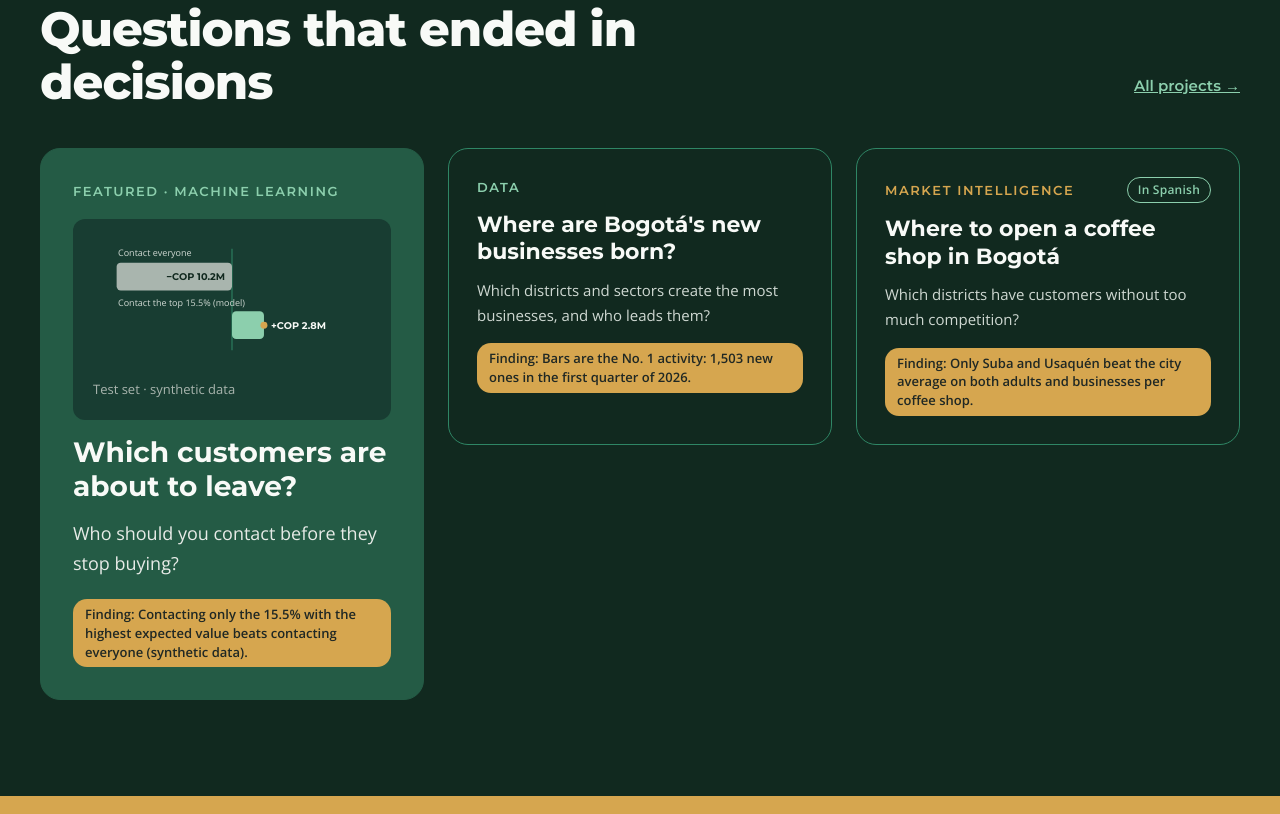
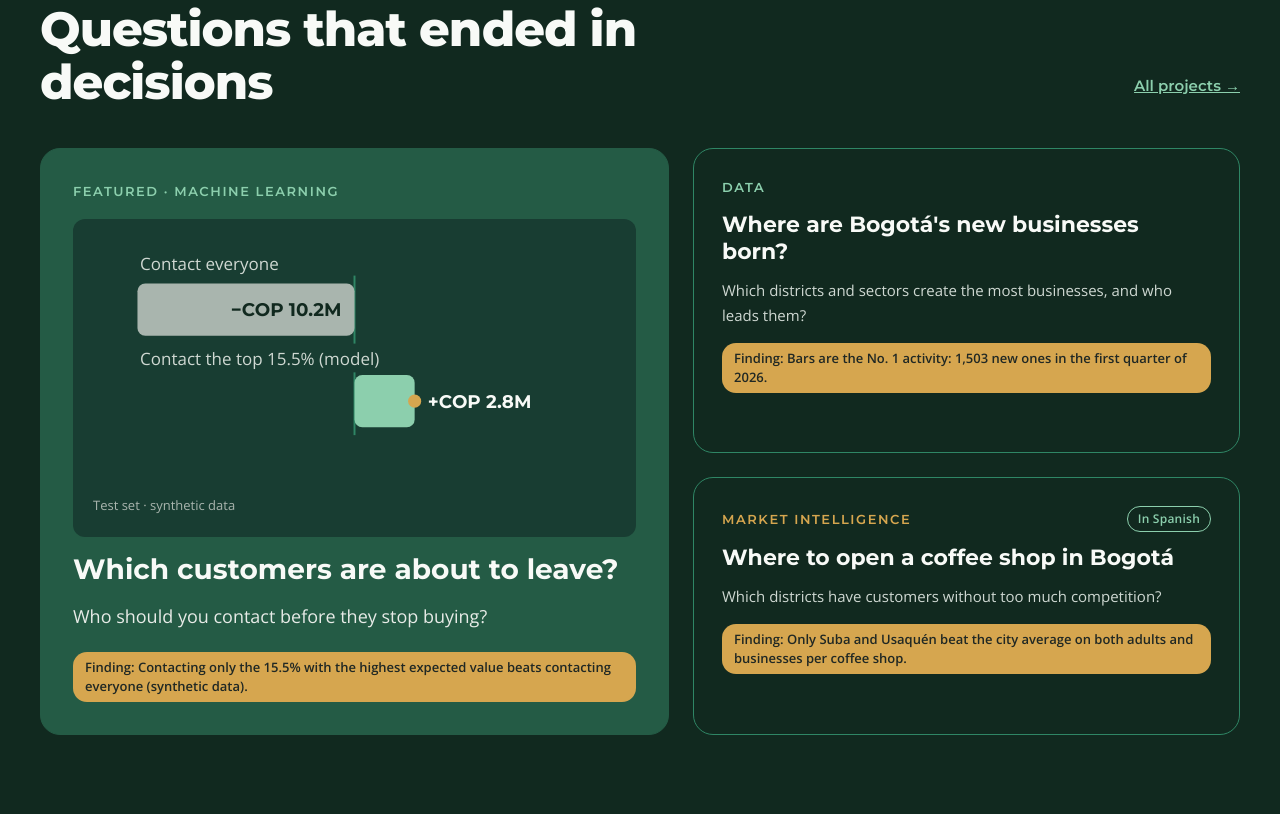
Before and after one commit to Sebaspadi97/Sebaspadi97.github.io, an Astro site: page /en in a window 1280 px wide. Shown: the part 1486-2300 px from the top of the page. Built offline with nearby package versions, Linux system fonts and the light colour scheme; Astro itself is replaced by a stand-in of ours.

Commit message:
Inicio: cuadrícula de proyectos como en el diseño y ajuste del gráfico destacado
Co-Authored-By: Claude Opus 5.5 <noreply@anthropic.com>
Claude-Session: https://claude.ai/code/session_01HiDnPP5JGdHCfjqQMN7Uwb

```diff
--- a/src/components/HomePage.astro
+++ b/src/components/HomePage.astro
@@ -72,7 +72,8 @@ const spanishOnly = (key) => lang === 'en' && !hasLang(key, 'en');
         <span class="eyebrow card-pillar">{f.pillar}</span>
         <figure class="campaign-chart">
           <svg viewBox="0 0 400 190" role="img" aria-label={f.chart.label}>
-            <line x1="200" y1="14" x2="200" y2="160" stroke="#2F8665" stroke-width="1.5" />
+            <line x1="200" y1="28" x2="200" y2="80" stroke="#2F8665" stroke-width="1.5" />
+            <line x1="200" y1="102" x2="200" y2="150" stroke="#2F8665" stroke-width="1.5" />
             <rect x="34" y="34" width="166" height="40" rx="6" fill="#A9B5AE" />
             <rect x="200" y="104" width="46" height="40" rx="6" fill="#8CCFAD" />
             <text x="36" y="24" fill="#CFD8D2" font-size="13" font-family="Open Sans, sans-serif">{f.chart.all}</text>
@@ -274,8 +275,11 @@ const spanishOnly = (key) => lang === 'en' && !hasLang(key, 'en');
 
   .projects-grid {
     display: grid;
-    grid-template-columns: repeat(auto-fit, minmax(min(100%, 360px), 1fr));
+    grid-template-columns: 1fr;
     gap: 24px;
+  }
+  @media (min-width: 900px) {
+    .projects-grid { grid-template-columns: 1.15fr 1fr; }
   }
   .card {
     display: flex;
```
